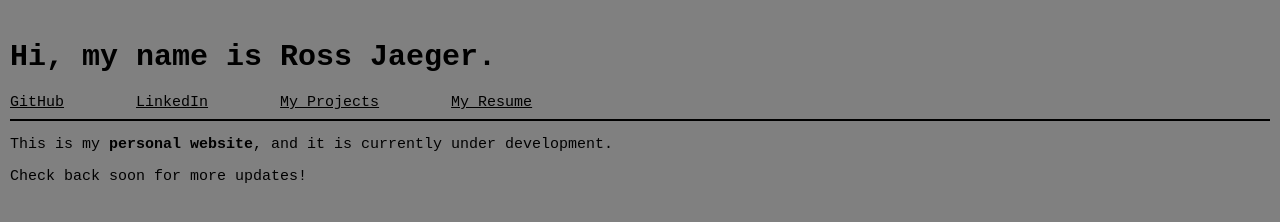
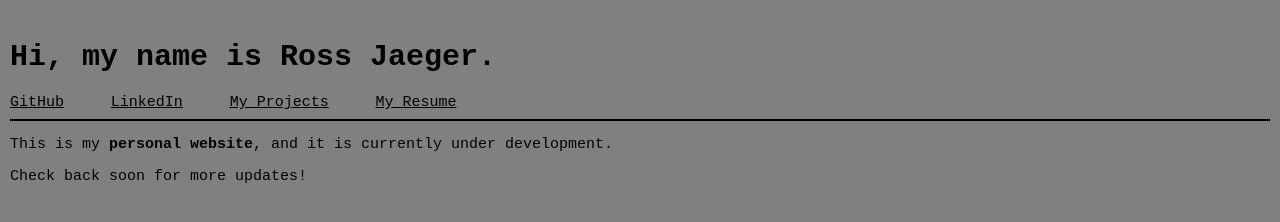
Before and after one commit to rjoor/rjoor.github.io, a plain HTML site: page index.html in a window 1280 px wide. Drawn offline with Linux system fonts and the light colour scheme.

Commit message:
Changed header margins

```diff
--- a/webstyles.css
+++ b/webstyles.css
@@ -19,5 +19,5 @@ body {
   font-family: monospace;
   font-size: 15px;
   color:black;
-  margin-right: 5%;
+  margin-right: 3%;
 }
```
